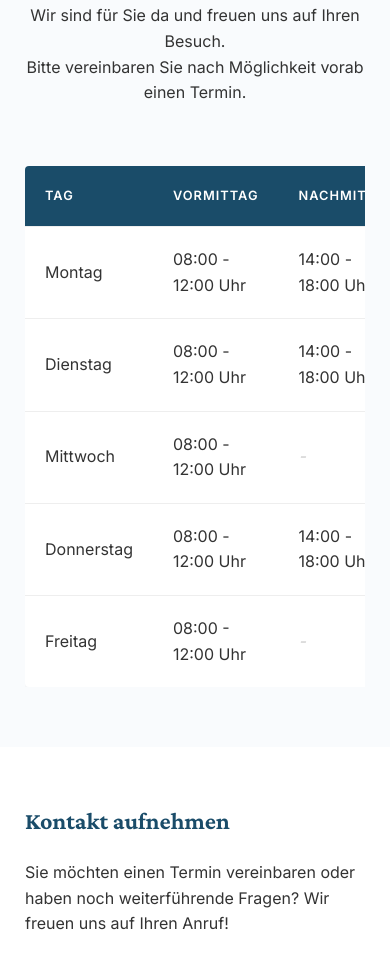
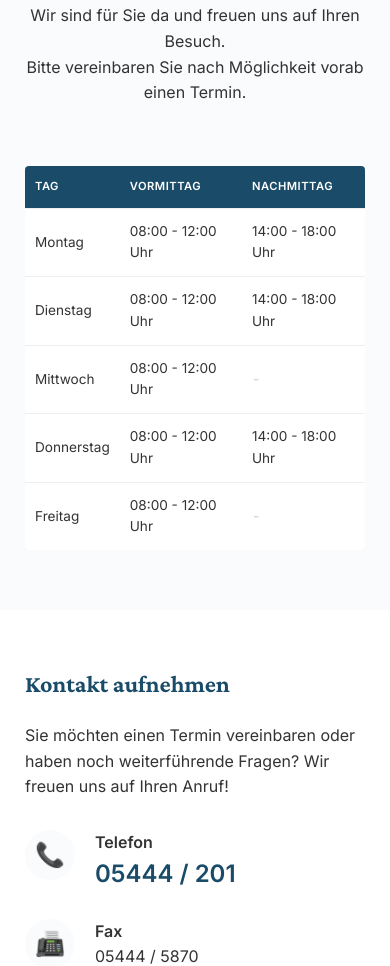
Before and after one commit to masudf/bunge-zahnaerzte-wagenfeld, a plain HTML site: page index.html in a window 390 px wide. Shown: the part 2375-3341 px from the top of the page. Drawn offline with nearby package versions, Linux system fonts and the light colour scheme.

Commit message:
fix(css): optimize schedule table for mobile displays
Adjust the padding and font size for table headers and data cells within the mobile media query. These changes improve the layout and readability of the schedule table on smaller screens by ensuring content fits better within the viewport.

```diff
--- a/assets/css/style.css
+++ b/assets/css/style.css
@@ -561,4 +561,16 @@ footer {
         flex-direction: column;
         gap: 15px;
     }
+
+    /* Mobile Table Optimization */
+    .schedule-table th,
+    .schedule-table td {
+        padding: 12px 10px;
+        font-size: 0.85rem;
+    }
+
+    .schedule-table th {
+        font-size: 0.7rem;
+        letter-spacing: 0.5px;
+    }
 }
```
